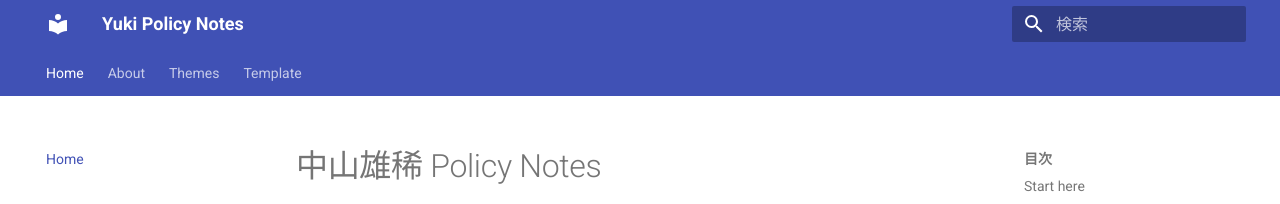
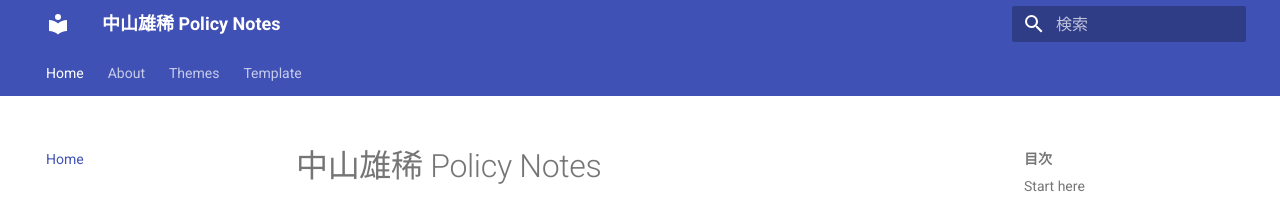
Before and after one commit to yu-ki-nakayama/policy-notes, an MkDocs documentation site: the page built from docs/index.md, in a window 1280 px wide. Shown: the top 204 px of the page. Built offline with MkDocs 1.6.1 and Material for MkDocs 9.7.7, drawn with Linux system fonts in a browser that asks for light colours; some of the changed lines change nothing that is shown.

Commit message:
Update mkdocs.yml

```diff
--- a/mkdocs.yml
+++ b/mkdocs.yml
@@ -1,5 +1,5 @@
-site_name: Yuki Policy Notes
-site_description: 政治・経済の論点整理と政策オプション比較（学習ノート）
+site_name: "中山雄稀 Policy Notes"
+site_description: "政策課題を制度・争点・選択肢で整理する月次ノート（東京大学大学院 公共政策）"
 theme:
   name: material
   language: ja
```
